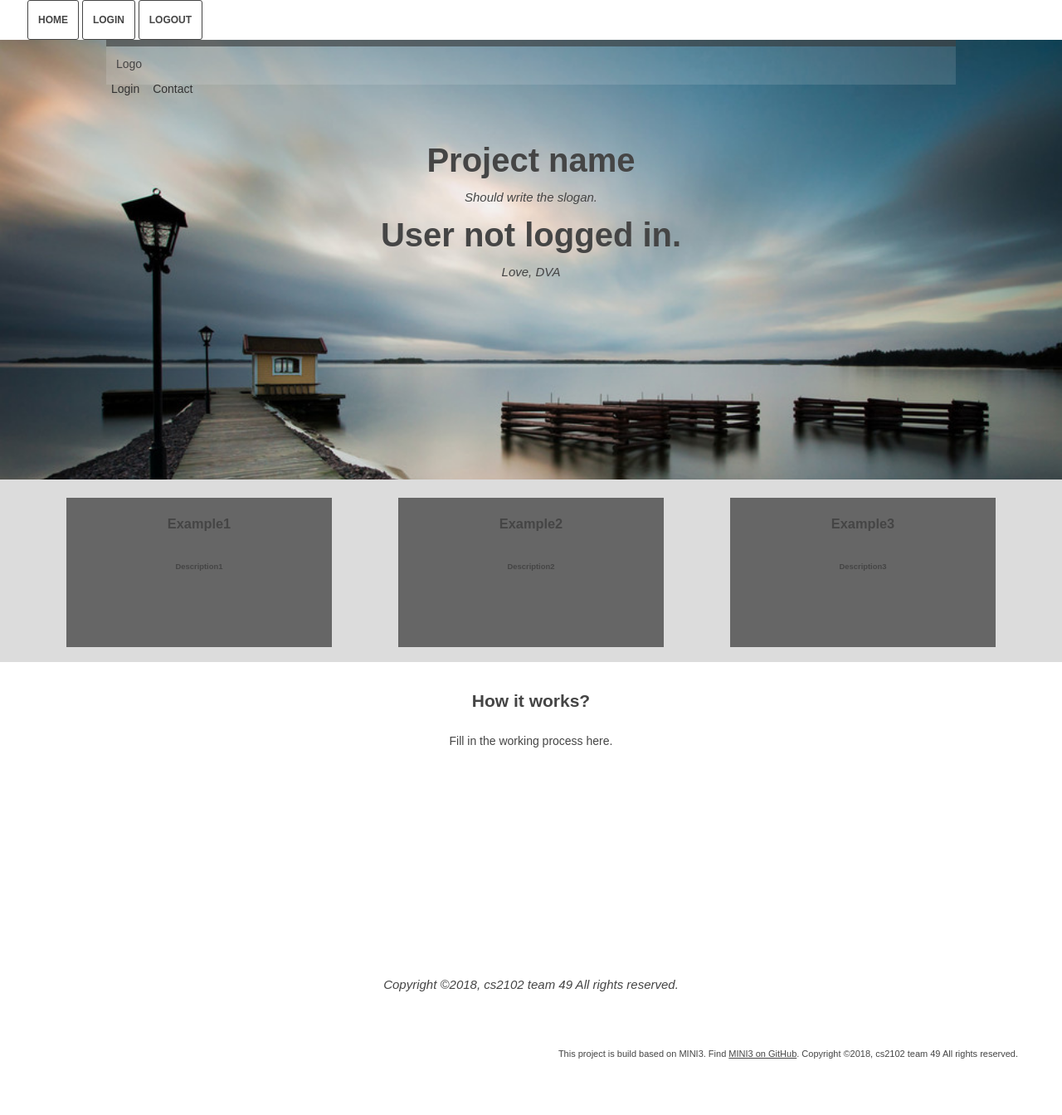
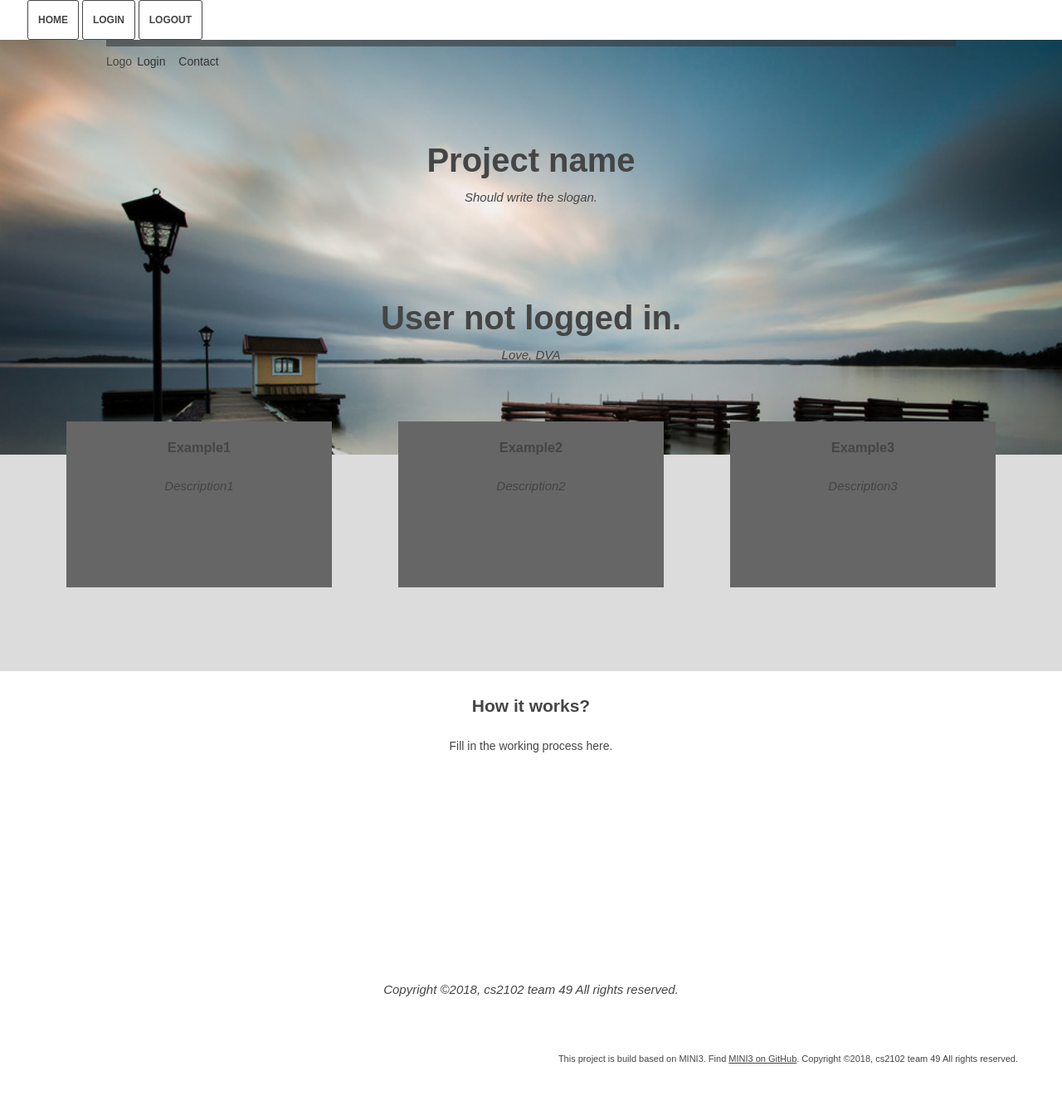
Before and after one commit to Drowningfishy/cs2102, a PHP site: page / in a window 1280 px wide. Shown: the whole page at 83% size. Before the commit the page ends 1276 px from the top, so only its background shows below. Run offline with PHP 8.4, Linux system fonts and the light colour scheme; some libraries are stand-ins or nearby versions.

Commit message:
try to fit all screen sizes for start up page

```diff
--- a/task-sourcing/application/view/home/startUpPage.php
+++ b/task-sourcing/application/view/home/startUpPage.php
@@ -3,15 +3,6 @@
 		<link rel="stylesheet" type="text/css" href="<?php echo URL; ?>css/startUpPage.css">
 	</head>
 	<body>
-		<div class = "bar">
-		</div>
-		<div class = "decor">
-		</div>
-		<div class="bartext">
-			<div class='logo'>Logo</div>
-			<a class="login" id="login" href="<?php echo URL; ?>user/index">Login</a>
-			<a class="contact" id="contact" href="#">Contact</a>
-		</div>
 
 		<div class="box-1">
 			<div style="margin-top:30px"></div>
@@ -19,8 +10,6 @@
 			<h6><p>Should write the slogan.</p></h6>
 			<h1><?php if (Mini\Libs\Helper::logged_in()) {echo "Welcome " . $_SESSION['login_user'] -> name;} else {echo "User not logged in.";};  ?></h1>
 			<h6><p>Love, DVA</p></h6>
-		</div>
-
 			<div class="example1">
 				<h3>Example1</h3>
 				<h6><p>Description1</p></h6>
@@ -34,6 +23,18 @@
 			<div class="example3">
 				<h3>Example3</h3>
 				<h6><p>Description3</p></h6>
+			</div>
+		</div>
+
+		<div class = "decor">
+		</div>
+
+		<div class = "bar">
+			<div class="bartext">
+				<div class='logo'>Logo</div>
+				<a class="login" id="login" href="<?php echo URL; ?>user/index">Login</a>
+				<a class="contact" id="contact" href="#">Contact</a>
+			</div>
 		</div>
 
 		<div class="background">
--- a/task-sourcing/public/css/startUpPage.css
+++ b/task-sourcing/public/css/startUpPage.css
@@ -5,8 +5,8 @@ body{
 }
 
 .box-1{
-	padding-top:100px;
-	padding-bottom: 220px;
+	position:absolute;
+	height:500px;
 	text-align: center;
 	width:100%;
 	background-image: url("banner.jpg");
@@ -18,7 +18,7 @@ body{
 .box-1 h1{
 	font-size:40px;
 	margin:0;
-	padding:0;
+	padding-top:100px;
 }
 
 .box-1 h6{
@@ -30,15 +30,12 @@ body{
 }
 
 .bar{
-	position: absolute;
+	position: relative;
 	width:80%;
 	left:10%;
-	padding-bottom:54px;
-	background-color:#FFFAFA;
-	opacity: 0.12;
 }
 .decor{
-	position: absolute;
+	position: relative;
 	width:80%;
 	left:10%;
 	padding-bottom:8px;
@@ -46,29 +43,31 @@ body{
 	opacity: 0.58;
 }
 
+.hyperlink{
+	float:right;
+}
+
 .bartext{
-	position: absolute;
-	width:80%;
-	left:10%;
-	padding-top:14px;
-
+	padding-top:3px;
 }
 
 .logo{
-	padding-left:12px;
-	padding-right:580px;
+	float:left;
 }
 
+.clear{
+	clear:both;
+}
 .bartext a{
-	padding-top:12px;
-	padding-bottom:16px;
+	padding-top:7px;
+	padding-bottom:7px;
 	padding-left:6px;
 	padding-right:6px;
 	text-decoration: none;
 	color:  #333;
+	text-align: center;
 }
 .bartext a:hover{
-   background-color:#696969;
   color:#F5F5F5;
   -webkit-transition: all 1s;
      -moz-transition: all 1s;
@@ -80,45 +79,44 @@ body{
 	position: absolute;
 	width:25%;
 	left:6.25%;
-	top:75%;
+	top:92%;
 	background-color:#666;
 	margin:0;
-	padding-bottom:60px;
 	text-align:center;
+	height:200px;
 }
 
 .example2{
 	position: absolute;
 	width:25%;
 	left:37.5%;
-	top:75%;
+	top:92%;
 	background-color:#666;
 	margin:0;
-	padding-bottom:60px;
 	text-align:center;
+	height:200px;
 }
 
 .example3{
 	position: absolute;
 	width:25%;
 	left:68.75%;
-	top:75%;
+	top:92%;
 	background-color:#666;
 	margin:0;
-	padding-bottom:60px;
 	text-align:center;
+	height:200px;
 }
 
 .background{
 	background-color:#DCDCDC;
 	width:100%;
 	padding-bottom:220px;
-	margin-top:0;
-	margin-bottom: 0;
+	padding-top:500px;
 }
 
 .process{
-	padding-top:15px;
+	padding-top:10px;
 	width:100%;
 	padding-bottom:220px;
 	text-align:center;
```
Lines whose indentation alone changed are shown as unchanged.
